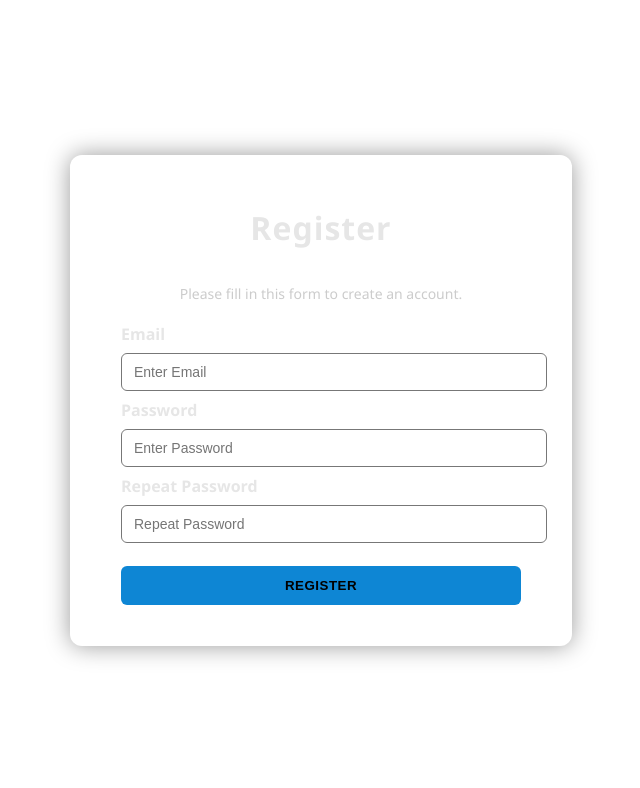
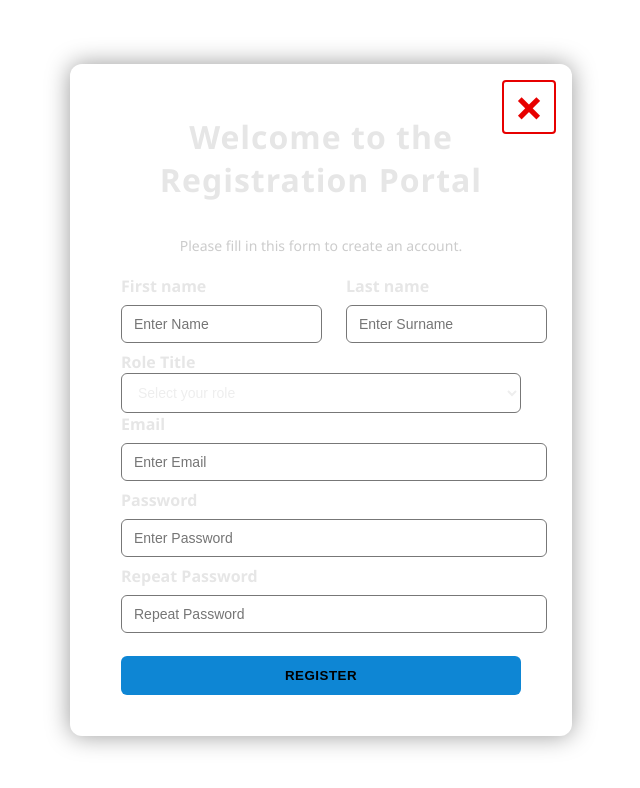
Before and after one commit to niamh-2303/final-year-project, a plain HTML site: page app/views/register.html in a window 1280 px wide. Shown: the whole page, without its empty margins (319-959 px from the left). Drawn offline with Linux system fonts and the light colour scheme.

Commit message:
UI for Login and Registration completed

```diff
--- a/app/views/css/style.css
+++ b/app/views/css/style.css
@@ -86,6 +86,7 @@ hr {
 .form-container {
     display: flex;
     flex-direction: column;
+    position: relative;
 }
 
 /* Paragraph links below forms */
@@ -106,3 +107,58 @@ form p a:hover {
     text-decoration: underline;
     color: #0b6fa8; /* darker on hover */
 }
+
+/* Container for first and last name on same row */
+.name-row {
+    display: flex;
+    gap: 50px;           /* space between fields */
+    justify-content: space-between;
+}
+
+/* Make each field take 50% width */
+.name-field {
+    flex: 1;
+    display: flex;
+    flex-direction: column;
+}
+
+.exit-cross {
+    position: absolute;
+    top: 15px;
+    right: 15px;
+
+    width: 50px;
+    height: 50px;
+    font-size: 50px;
+    color: #e70000;
+    text-decoration: none;
+    font-weight: bold;
+    text-align: center;
+    line-height: 50px;
+
+    border: 2px solid #e70000;
+    border-radius: 4px;
+    transition: all 0.2s ease;
+}
+
+.exit-cross:hover {
+    color: #fc0303;
+}
+
+.select-wrapper select {
+    width: 100%;
+    padding: 10px 12px;
+    border-radius: 6px;
+    border: 1px solid #777;
+    background: rgba(255, 255, 255, 0.1);
+    color: #eee;
+    font-size: 14px;
+    outline: none;
+    cursor: pointer;
+}
+
+/* Options background when dropdown opens */
+.select-wrapper select option {
+    background-color: #1C2833;
+    color: #eee;
+}
--- a/app/views/register.html
+++ b/app/views/register.html
@@ -9,9 +9,33 @@
 <body>
     <form onsubmit="event.preventDefault(); registerAccount();">
         <fieldset>
+
+            <a href="login.html" class="exit-cross">&times;</a>
+
             <div class="form-container">
-                <h1>Register</h1>
+
+                <h1>Welcome to the Registration Portal</h1>
                 <p>Please fill in this form to create an account.</p>
+
+                <div class="name-row">
+                    <div class="name-field">
+                        <label for="fname"><b>First name</b></label>
+                        <input type="text" placeholder="Enter Name" name="fname" id="fname" required>
+                    </div>
+                    <div class="name-field">
+                        <label for="lname"><b>Last name</b></label>
+                        <input type="text" placeholder="Enter Surname" name="lname" id="lname" required>
+                    </div>
+                </div>
+
+                <div class="select-wrapper">
+                    <label for="role"><b>Role Title</b></label>
+                    <select id="role" name="roles" required>
+                        <option value="" disabled selected>Select your role</option>
+                        <option value="investigator">Investigator</option>
+                        <option value="client">Client</option>
+                    </select>
+                </div>
 
                 <label for="email"><b>Email</b></label>
                 <input type="email" placeholder="Enter Email" name="email" id="email" required>
```
